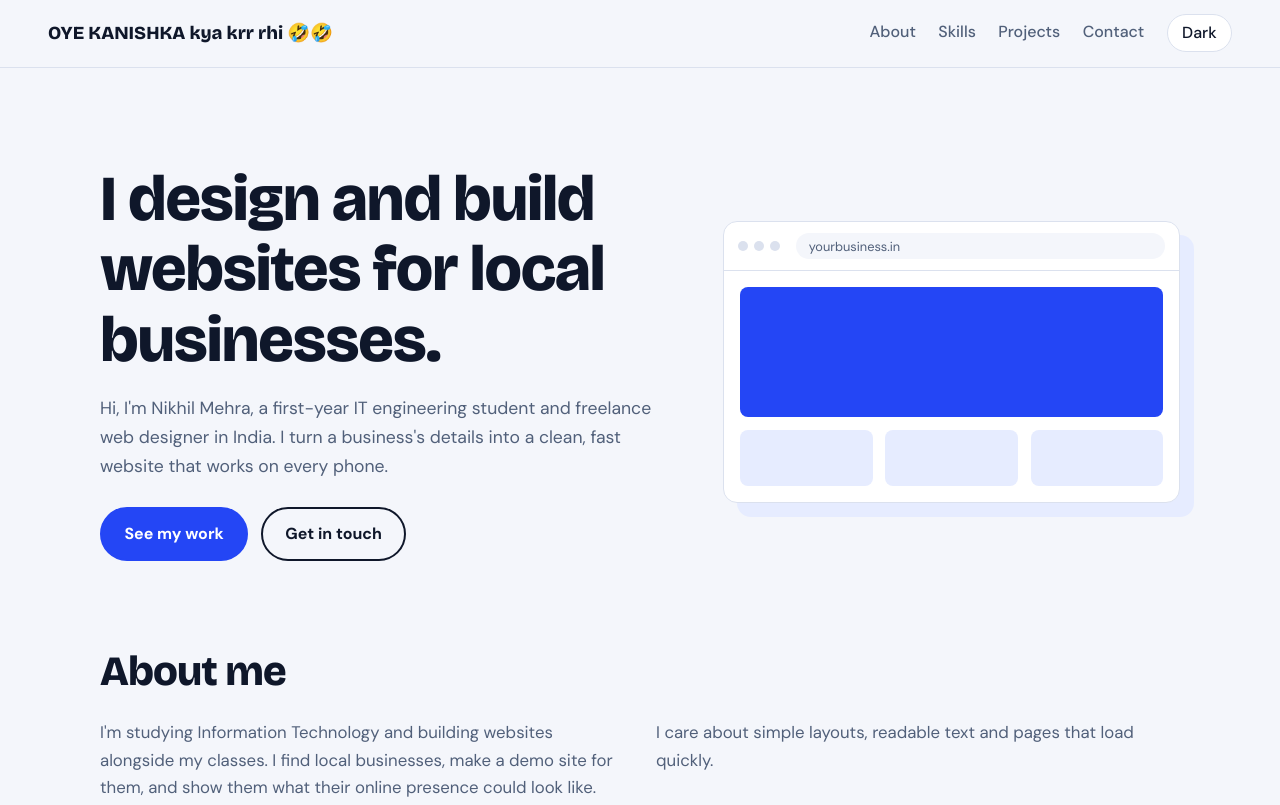
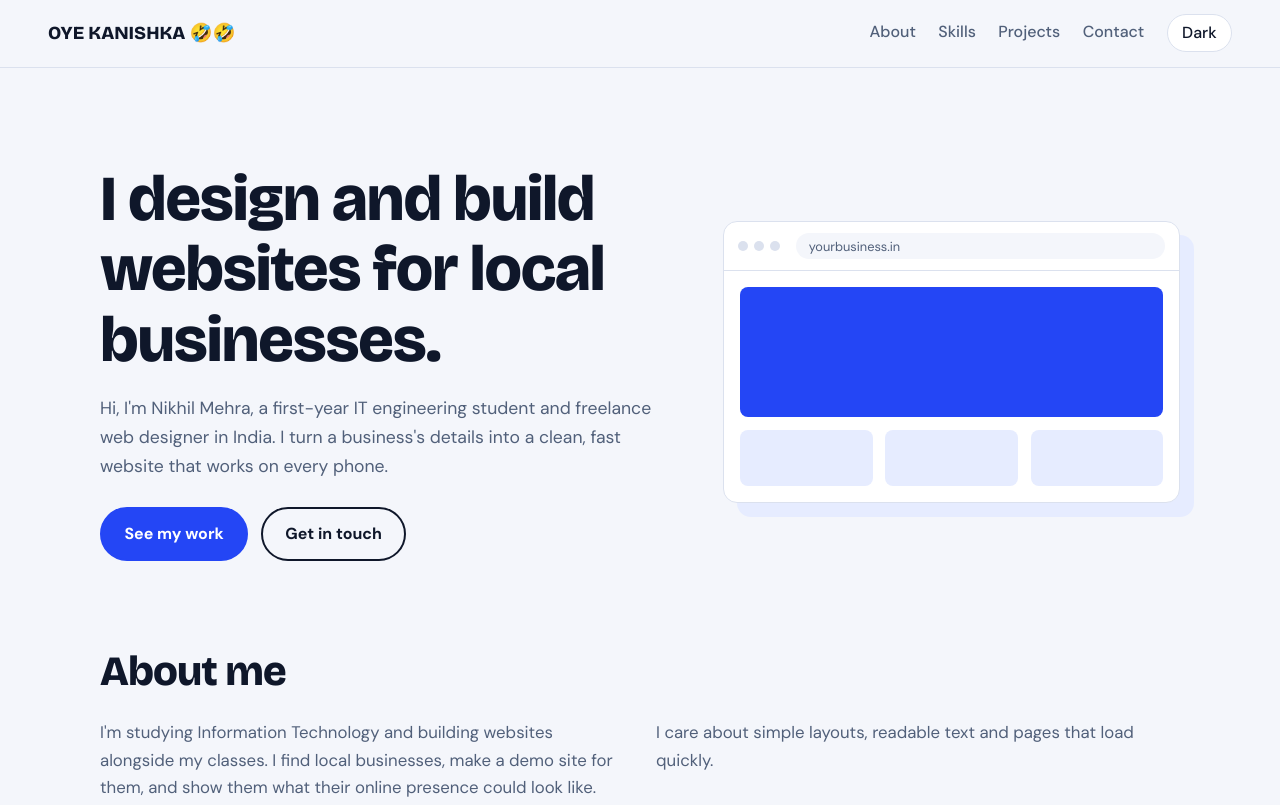
Before and after one commit to luckysingh08/portfolio99, a plain HTML site: page index.html in a window 1280 px wide. Shown: the top 805 px of the page. Drawn offline with nearby package versions, Linux system fonts and the light colour scheme.

Commit message:
Update brand link text in index.html

```diff
--- a/index.html
+++ b/index.html
@@ -14,7 +14,7 @@
   <a class="skip" href="#main">Skip to content</a>
 
   <header class="site-header">
-    <a class="brand" href="#top">OYE KANISHKA kya krr rhi 🤣🤣</a>
+    <a class="brand" href="#top">OYE KANISHKA 🤣🤣</a>
     <button class="menu-btn" id="menuBtn" aria-expanded="false" aria-controls="nav">Menu</button>
     <nav class="nav" id="nav" aria-label="Main">
       <a href="#about">About</a>
```
